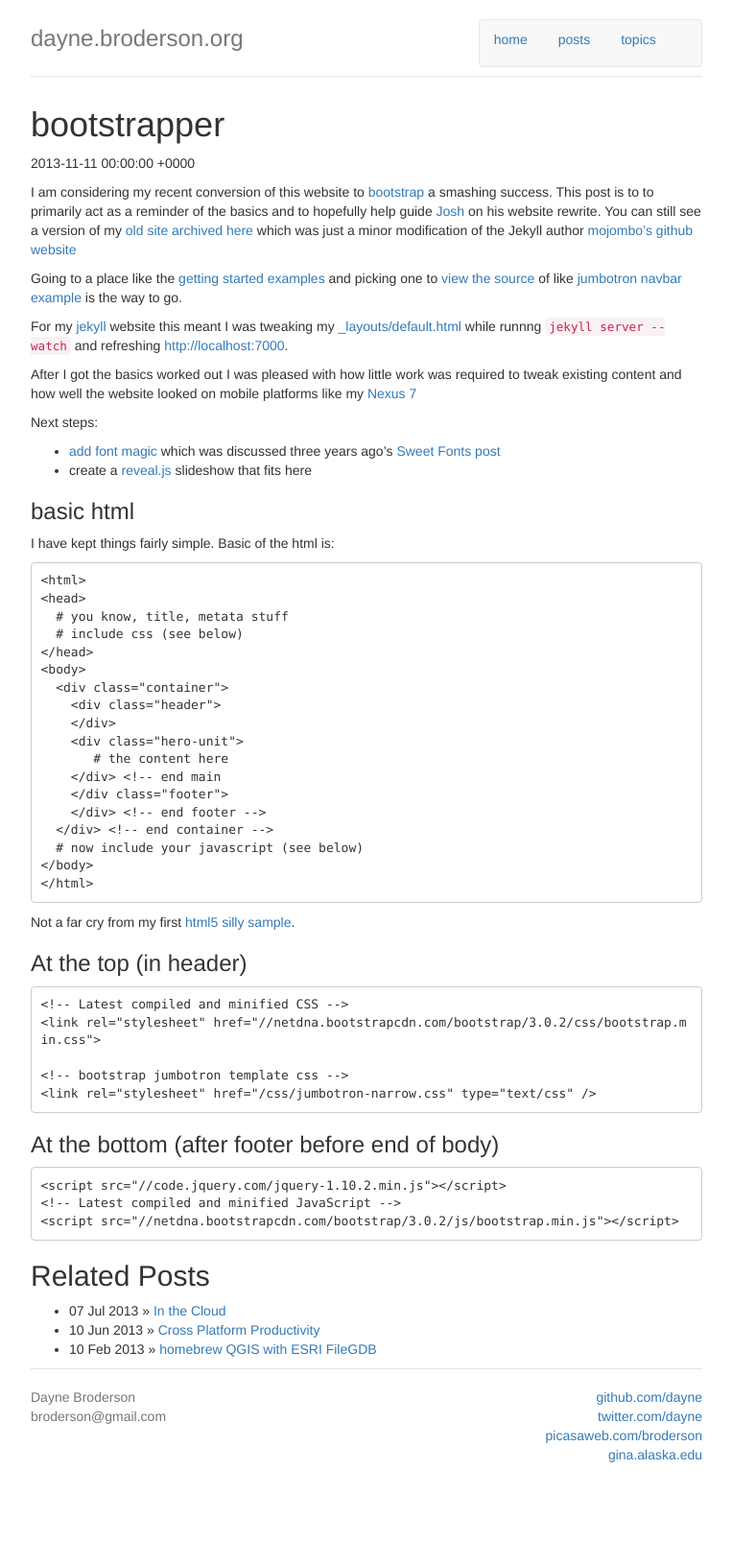
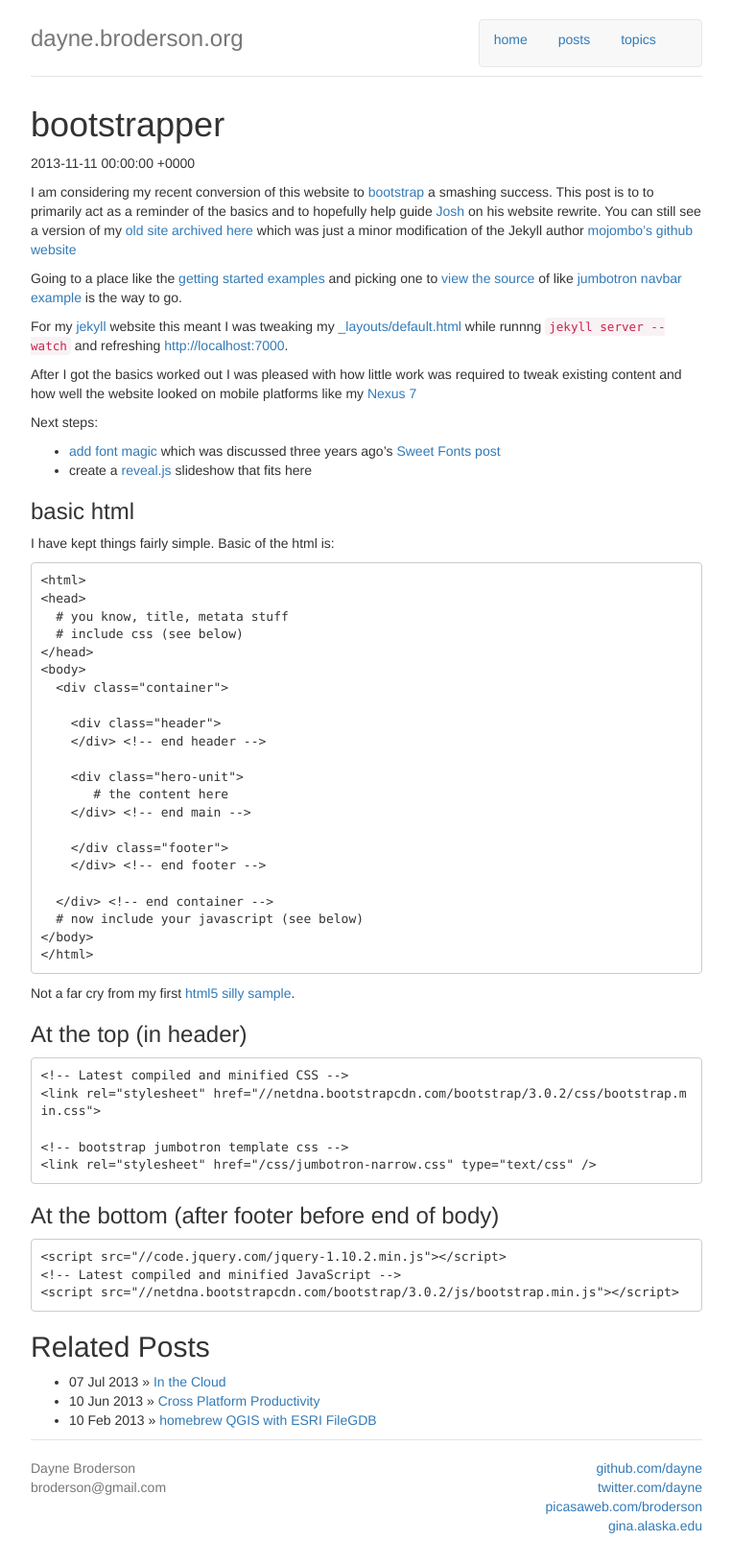
Before and after one commit to dayne/dayne.github.com, a Jekyll site: the page built from _posts/2013-11-11-bootstrapper.md, in a window 1280 px wide. Shown: the whole page at 96% size, without its empty margins (258-1021 px from the left). Built offline with Jekyll 4.4.1, drawn with Linux system fonts in a browser that asks for light colours; nearby versions of some CDN libraries; Markdown is read by kramdown in place of the engine named in the settings; before the commit the page ends 1556 px from its top, so only the background shows below that; some of the changed lines change nothing that is shown.

Commit message:
typo tweaks spotted by @wombatbooties

```diff
--- a/_posts/2013-11-11-bootstrapper.md
+++ b/_posts/2013-11-11-bootstrapper.md
@@ -30,13 +30,17 @@ I have kept things fairly simple. Basic of the html is:
     </head>
     <body>
       <div class="container">
+
         <div class="header">
-        </div>
+        </div> <!-- end header -->
+
         <div class="hero-unit">
            # the content here
-        </div> <!-- end main
+        </div> <!-- end main -->
+
         </div class="footer">
         </div> <!-- end footer -->
+
       </div> <!-- end container -->
       # now include your javascript (see below)
     </body>
```
